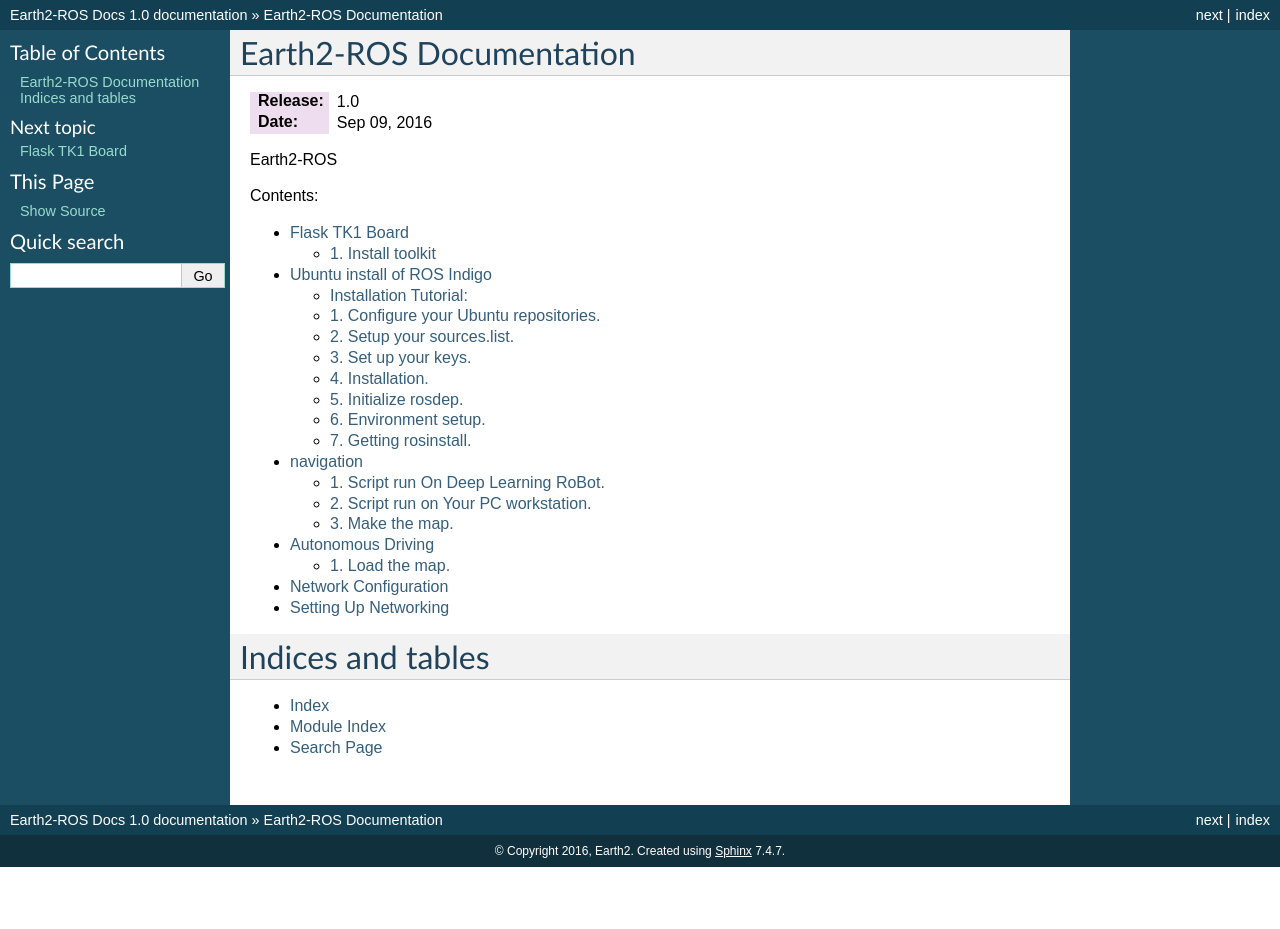
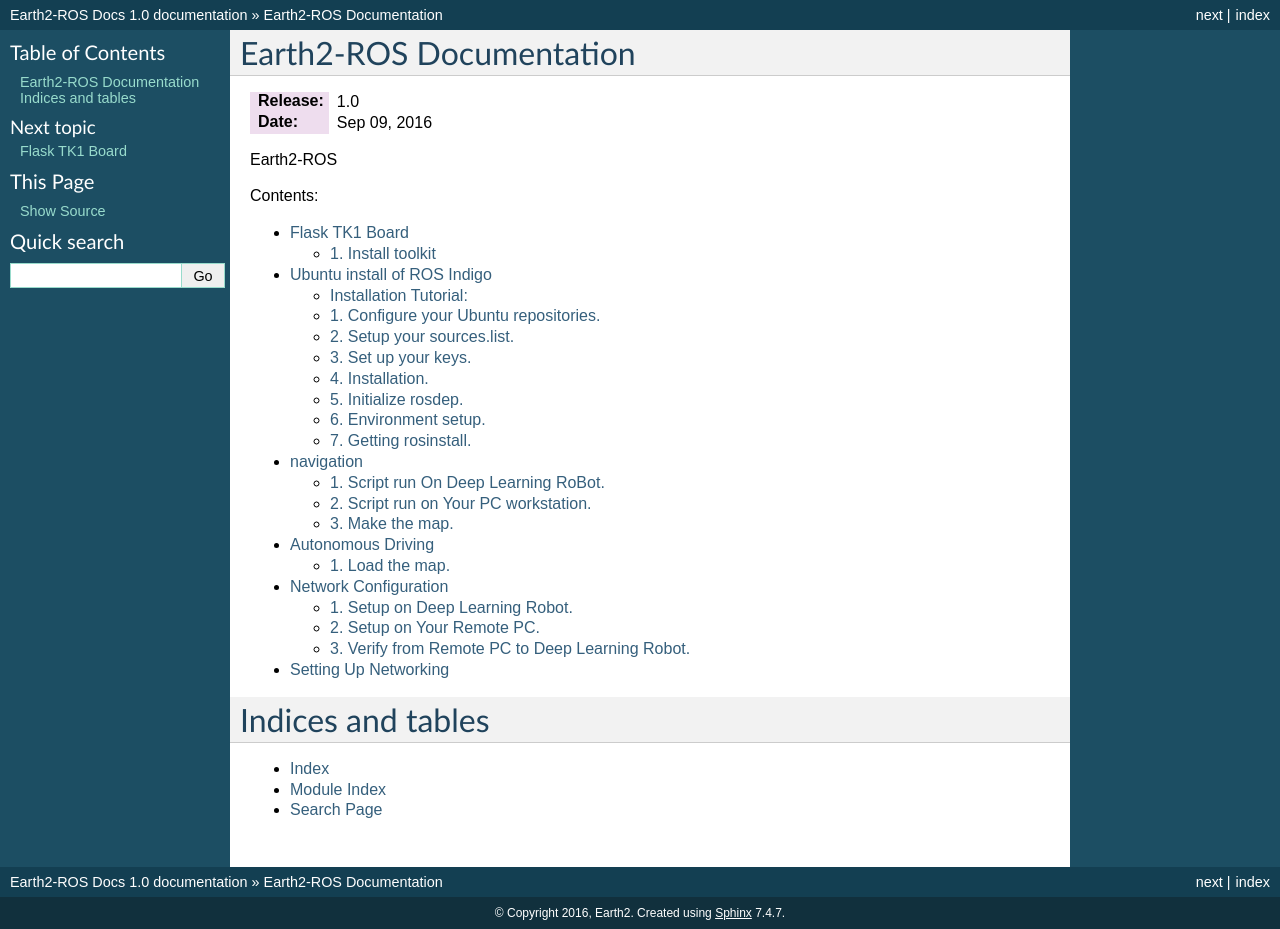
Before and after one commit to jacksnow00/earth2-docs, a Sphinx documentation site: the page built from docs/index.rst, in a window 1280 px wide. Built offline with Sphinx 7.4.7, drawn with Linux system fonts in a browser that asks for light colours; before the commit the page ends 900 px from its top, so only the background shows below that.

Commit message:
reformat

```diff
--- a/docs/network.rst
+++ b/docs/network.rst
@@ -2,21 +2,22 @@
 Network Configuration
 ============
 
-Turtlebot Setup
-  On the Deepbot we already setup turlebot ROS-Master:
+1. Setup on Deep Learning Robot.
+-----------------
+On the Deepbot we already setup turlebot ROS-Master.
+::
+  echo export ROS_MASTER_URI=http://localhost:11311 >> ~/.bashrc
+  echo export ROS_HOSTNAME=IP_OF_DEEPLEARNINGROBOT >> ~/.bashrc
 
-    $ echo export ROS_MASTER_URI=http://localhost:11311 >> ~/.bashrc
-    $ echo export ROS_HOSTNAME=IP_OF_DEEPBOT >> ~/.bashrc
+2. Setup on Your Remote PC.
+-------------------
+You should export the variables inside your workspace setup script. Note that the meaning of the ROS_MASTER_URI changes here the master is in the turtlebot!
+::
+  echo export ROS_MASTER_URI=http://IP_OF_DEEPLEARNINGROBOT:11311 >> ~/.bashrc
+  echo export ROS_HOSTNAME=IP_OF_YOUR_ROUTER_PC >> ~/.bashrc
 
-  On Your Remote PC Setup
-    You should export the variables inside your workspace setup script. Note that the meaning of the ROS_MASTER_URI changes here - the master is in the turtlebot!
-
-    $ echo export ROS_MASTER_URI=http://IP_OF_DEEPBOT:11311 >> ~/.bashrc
-    $ echo export ROS_HOSTNAME=IP_OF_PC >> ~/.bashrc
-
-
-Verify from Remote PC to TurtleBot
-
-  Open a new command line terminal on remote pc and run:
-
-    $ rostopic list
+3. Verify from Remote PC to Deep Learning Robot.
+---------------------
+Open a new command line terminal on remote pc and run:
+::
+  rostopic list
```
